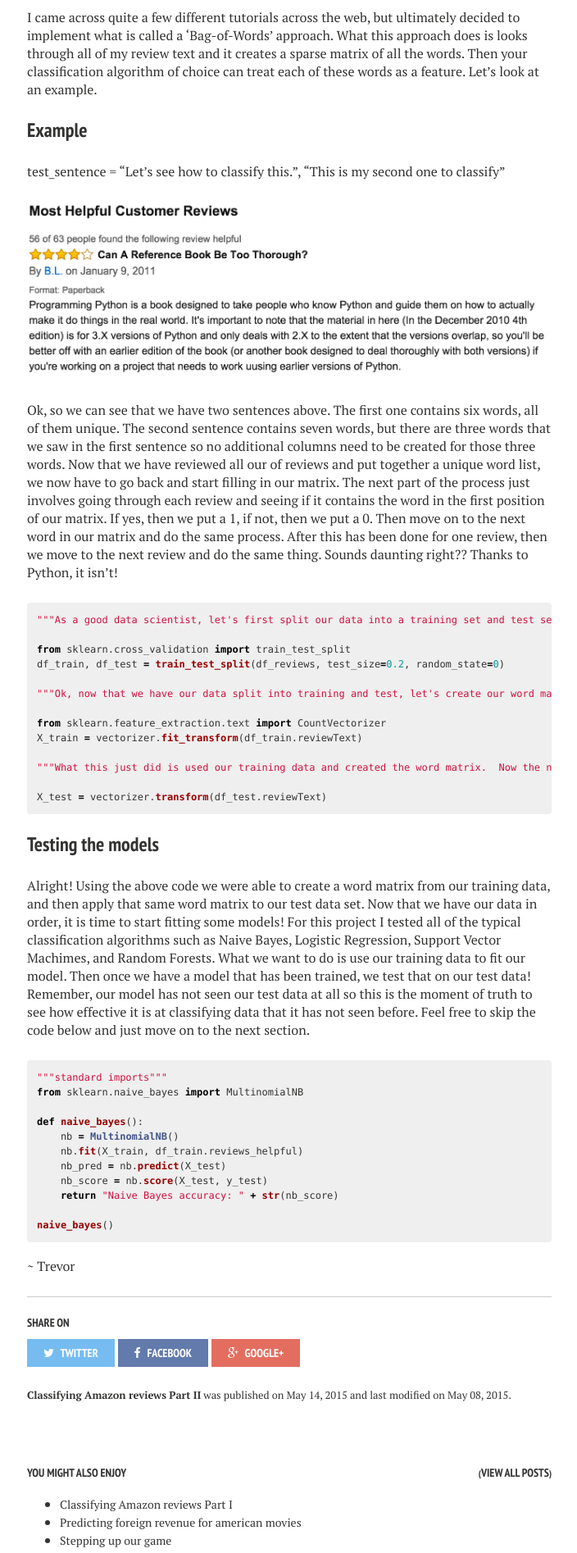
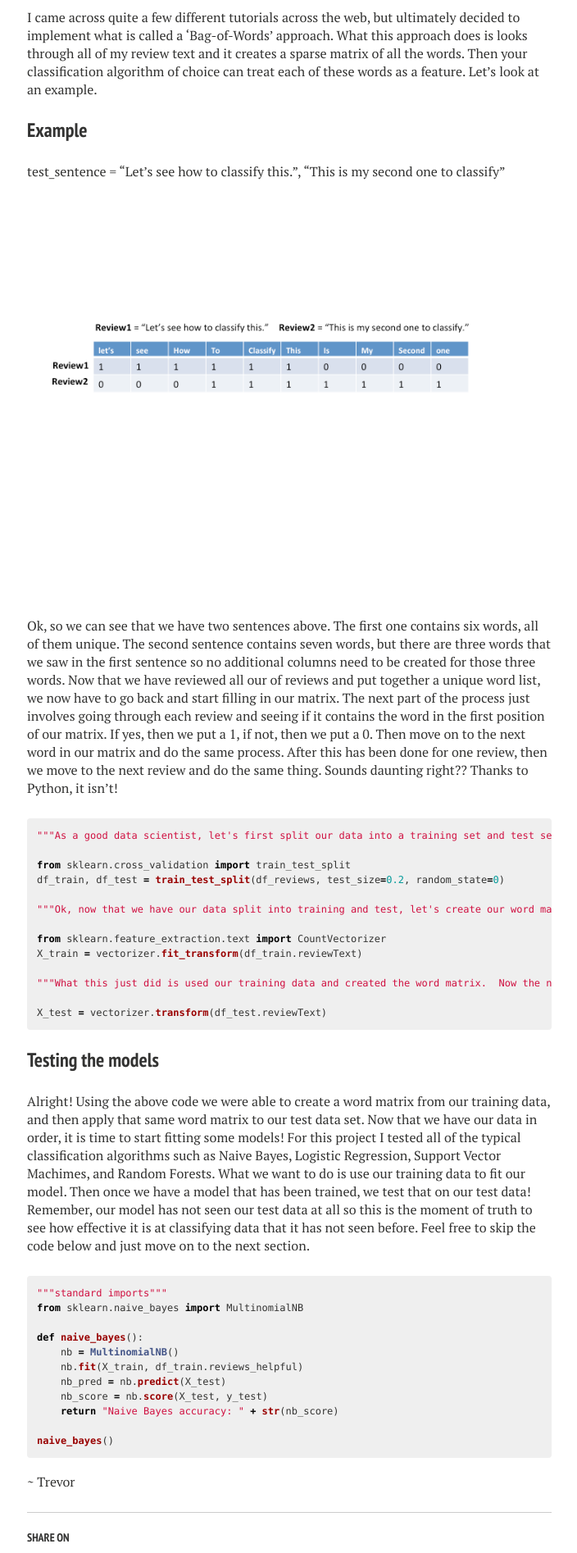
Before and after one commit to trevor-smith/trevor-smith.github.io, a Jekyll site: the page built from _posts/2015-05-14-amazon-review-classification.md, in a window 1280 px wide. Shown: the part 850-2744 px from the top of the page at 82% size, without its empty margins (287-991 px from the left). Built offline with Jekyll 4.4.1, drawn with Linux system fonts in a browser that asks for light colours; nearby versions of some CDN libraries.

Commit message:
changing image

```diff
--- a/_posts/2015-05-14-amazon-review-classification.md
+++ b/_posts/2015-05-14-amazon-review-classification.md
@@ -22,7 +22,7 @@ I came across quite a few different tutorials across the web, but ultimately dec
 ### Example
 test_sentence = "Let's see how to classify this.", "This is my second one to classify"
 <figure>
-  <a href="/images/amazon_review_sample.png"><img style="display:block; margin: 0 auto;" src="/images/amazon_review_sample.png"></a>
+  <a href="/images/matrix.png"><img style="display:block; margin: 0 auto;" src="/images/matrix.png"></a>
 </figure>
 
 Ok, so we can see that we have two sentences above.  The first one contains six words, all of them unique.  The second sentence contains seven words, but there are three words that we saw in the first sentence so no additional columns need to be created for those three words.  Now that we have reviewed all our of reviews and put together a unique word list, we now have to go back and start filling in our matrix.  The next part of the process just involves going through each review and seeing if it contains the word in the first position of our matrix.  If yes, then we put a 1, if not, then we put a 0.  Then move on to the next word in our matrix and do the same process.  After this has been done for one review, then we move to the next review and do the same thing.  Sounds daunting right??  Thanks to Python, it isn't!
```
Also changed, not shown: images/matrix.png (added).
